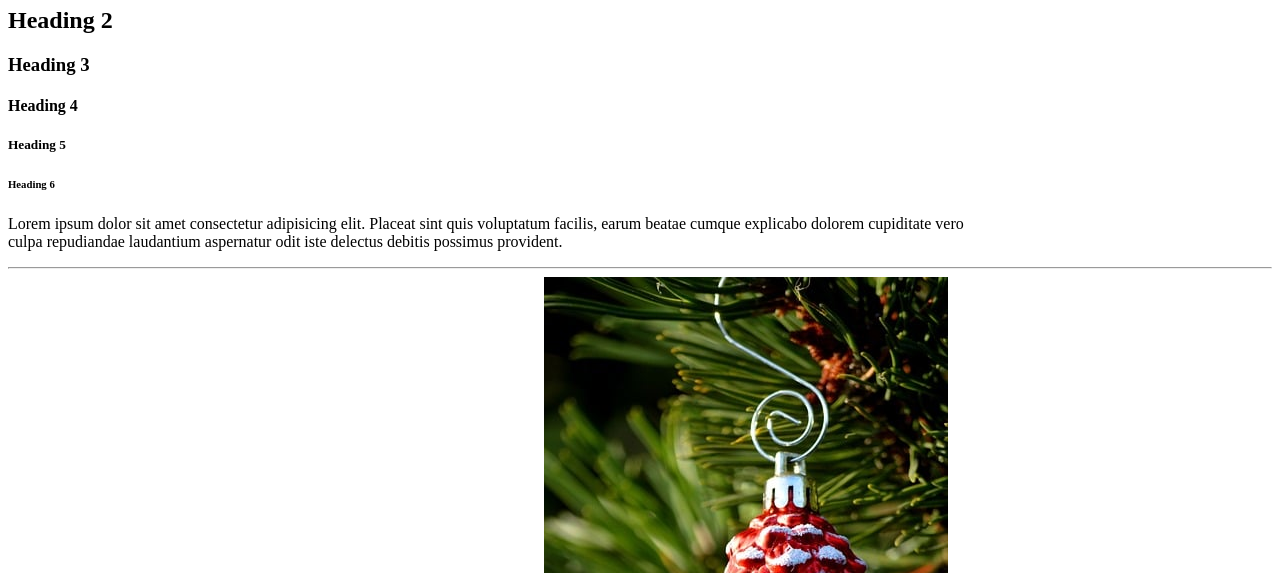
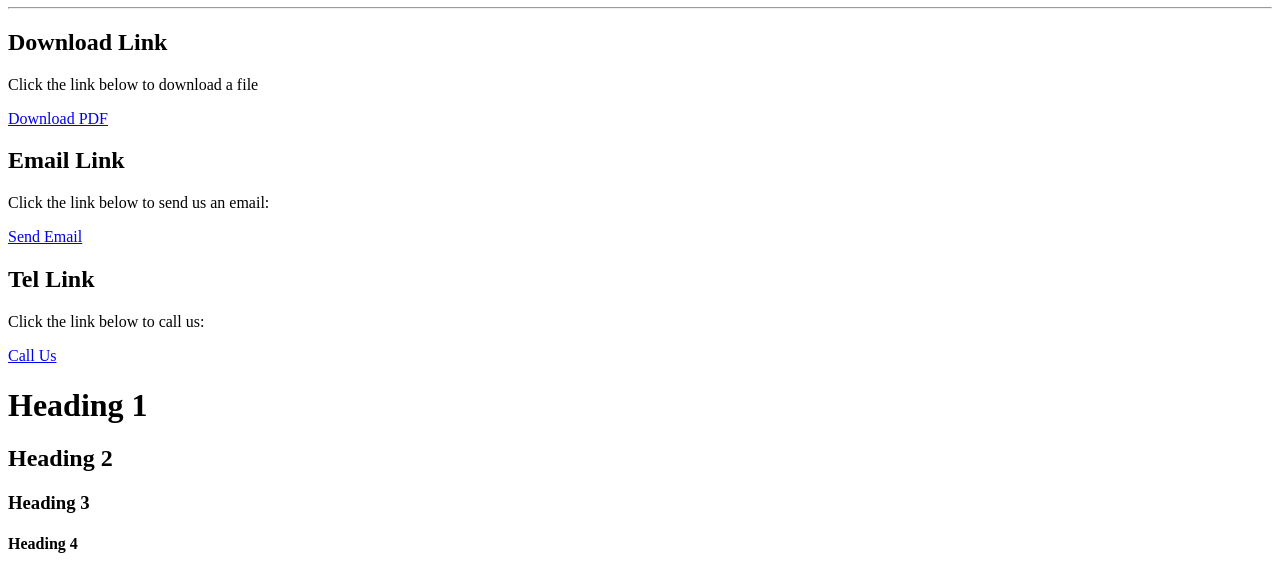
Before and after one commit to KanikaWadhawan/html_prac, a plain HTML site: page index.html in a window 1280 px wide. Shown: the part 527-1100 px from the top of the page. Drawn offline with Linux system fonts and the light colour scheme.

Commit message:
add download email and tel option

```diff
--- a/index.html
+++ b/index.html
@@ -48,6 +48,23 @@
       src="./undraw_applications_opjh.png"
       alt=""
     />
+
+      <h1>Download, Open Email and Tel</h1>
+    <hr />
+    <!-- Download -->
+    <h2>Download Link</h2>
+    <p>Click the link below to download a file</p>
+    <a href="/sample.pdf" download="">Download PDF</a>
+
+    <!-- Email -->
+    <h2>Email Link</h2>
+    <p>Click the link below to send us an email:</p>
+    <a href="mailto:sample@gmail.com">Send Email</a>
+    <!-- Tel -->
+
+    <h2>Tel Link</h2>
+    <p>Click the link below to call us:</p>
+    <a href="tel:+2327283949303">Call Us</a>
     <!--Heading Tags-->
     <h1>Heading 1</h1>
     <h2>Heading 2</h2>
```
Also changed, not shown: 1 other file.
